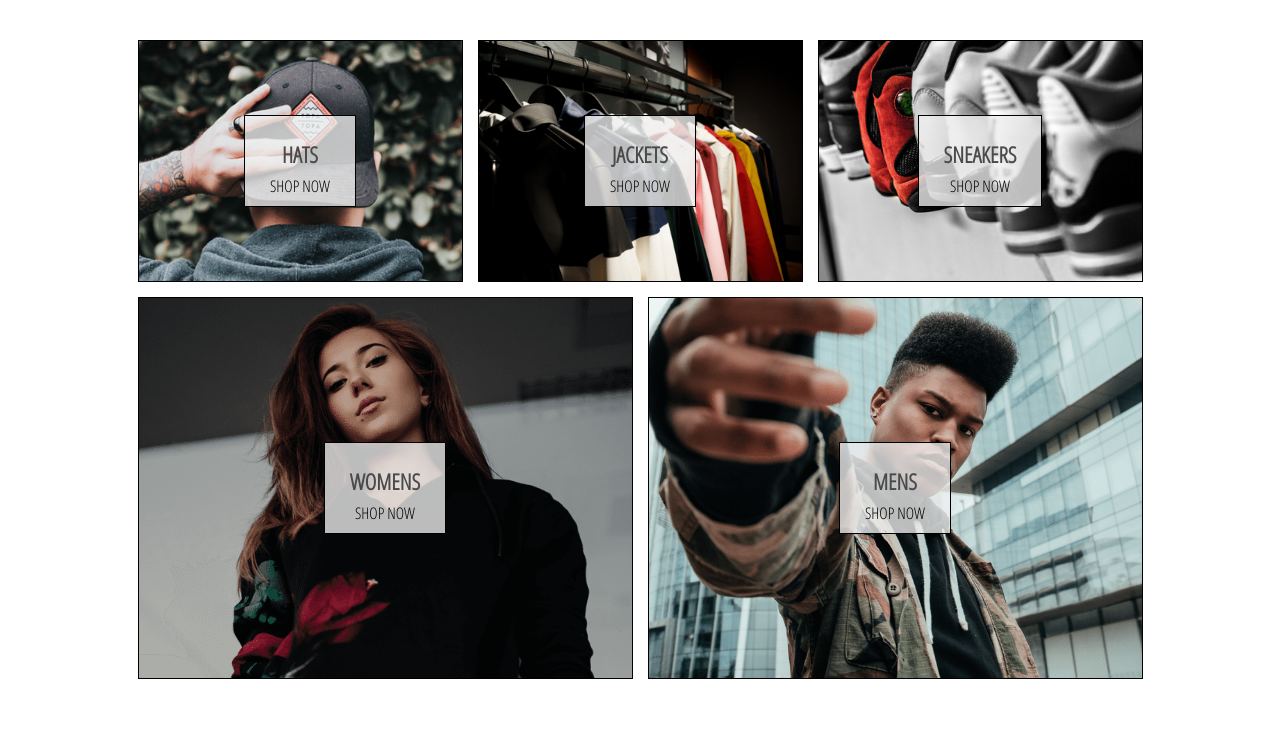
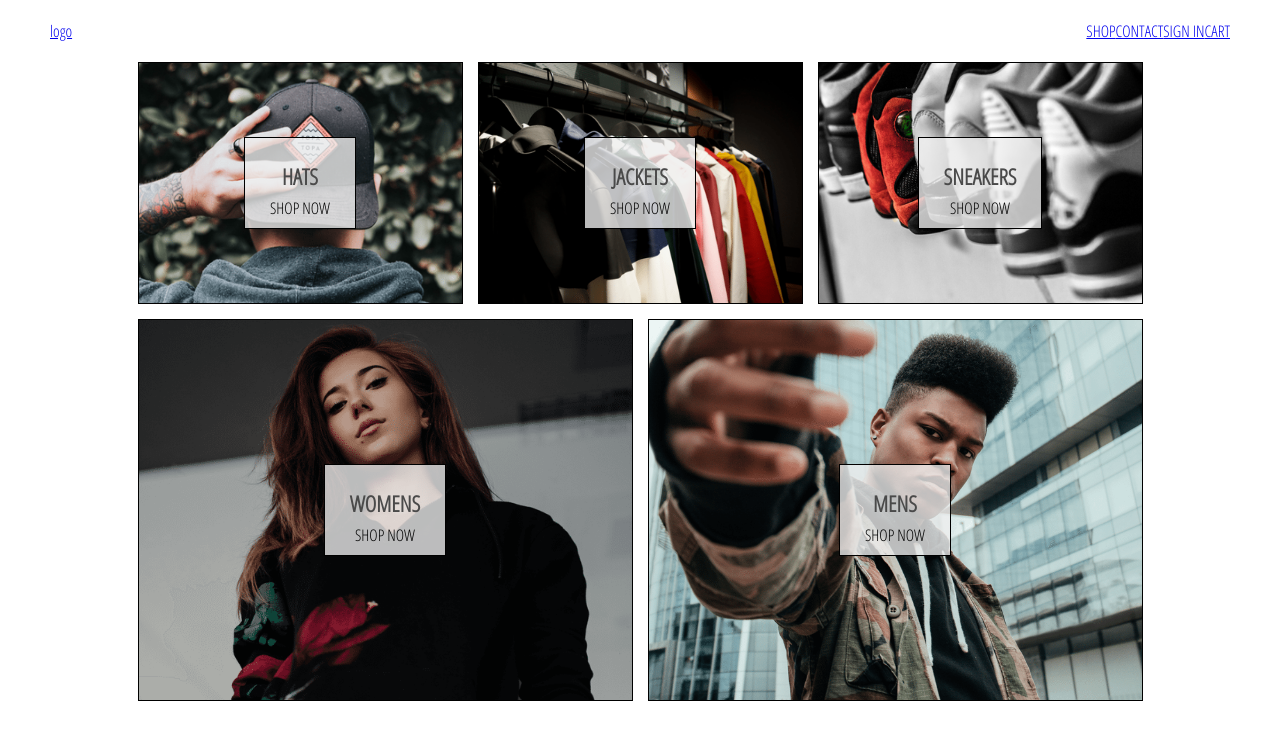
Before and after one commit to mbalazy/crwn-clothing, a React (Create React App) app: page / in a window 1280 px wide. Shown: the top 740 px of the page. Built offline with nearby package versions, Linux system fonts and the light colour scheme.

Commit message:
add simpne nav links in header component

```diff
--- a/src/App.js
+++ b/src/App.js
@@ -2,12 +2,14 @@ import React from 'react';
 import { Route } from 'react-router-dom';
 import './App.scss';
 
+import Header from './components/header/header.component';
 import HomePage from './pages/homepage/homepage.component';
 import ShopPage from './pages/shop/shop.comonent';
 
 function App() {
   return (
     <div>
+      <Route path="/" component={Header} />
       <Route exact path="/" component={HomePage} />
       <Route exact path="/shop" component={ShopPage} />
     </div>
--- a/src/components/directory/directory.component.jsx
+++ b/src/components/directory/directory.component.jsx
@@ -11,9 +11,10 @@ export default class Directory extends Component {
     };
   }
   render() {
+    const { sections } = this.state;
     return (
       <div className="directory-menu">
-        {this.state.sections.map(({ id, ...otherSectionProps }) => (
+        {sections.map(({ id, ...otherSectionProps }) => (
           <MenuItem key={id} {...otherSectionProps} />
         ))}
       </div>
--- /dev/null
+++ b/src/components/header/header.component.jsx
@@ -0,0 +1,17 @@
+import React from 'react';
+import { Link } from 'react-router-dom';
+import './header.style.scss';
+
+const Header = () => (
+  <div className="header">
+    <Link to="/">logo</Link>
+
+    <div className="nav-links">
+      <Link to="/shop">SHOP</Link>
+      <Link to="/contact">CONTACT</Link>
+      <Link to="/sing_in">SIGN IN</Link>
+      <Link to="/cart">CART</Link>
+    </div>
+  </div>
+);
+export default Header;
--- /dev/null
+++ b/src/components/header/header.style.scss
@@ -0,0 +1,7 @@
+.header {
+  display: flex;
+  justify-content: space-between;
+  .nav-links {
+    display: flex;
+  }
+}
```
